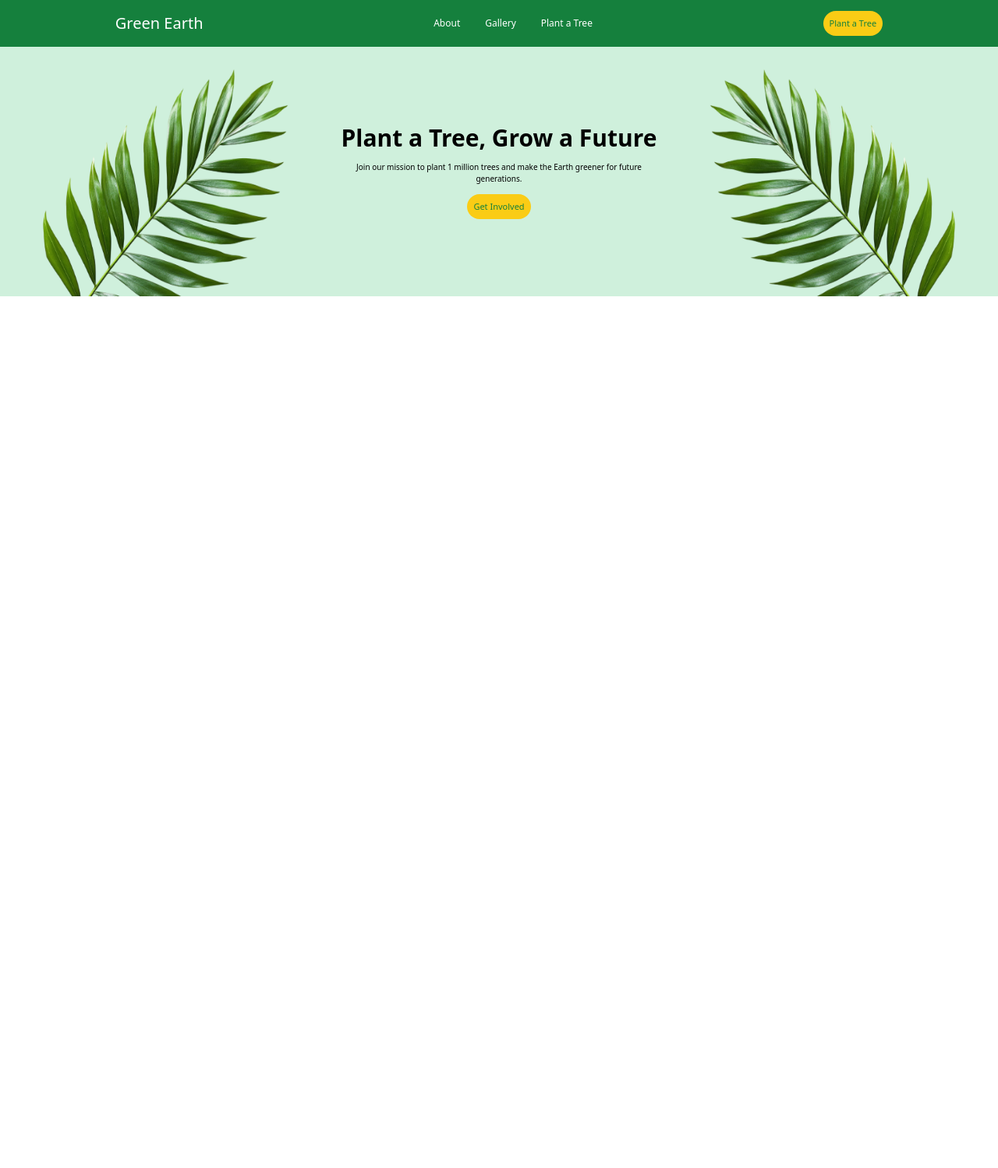
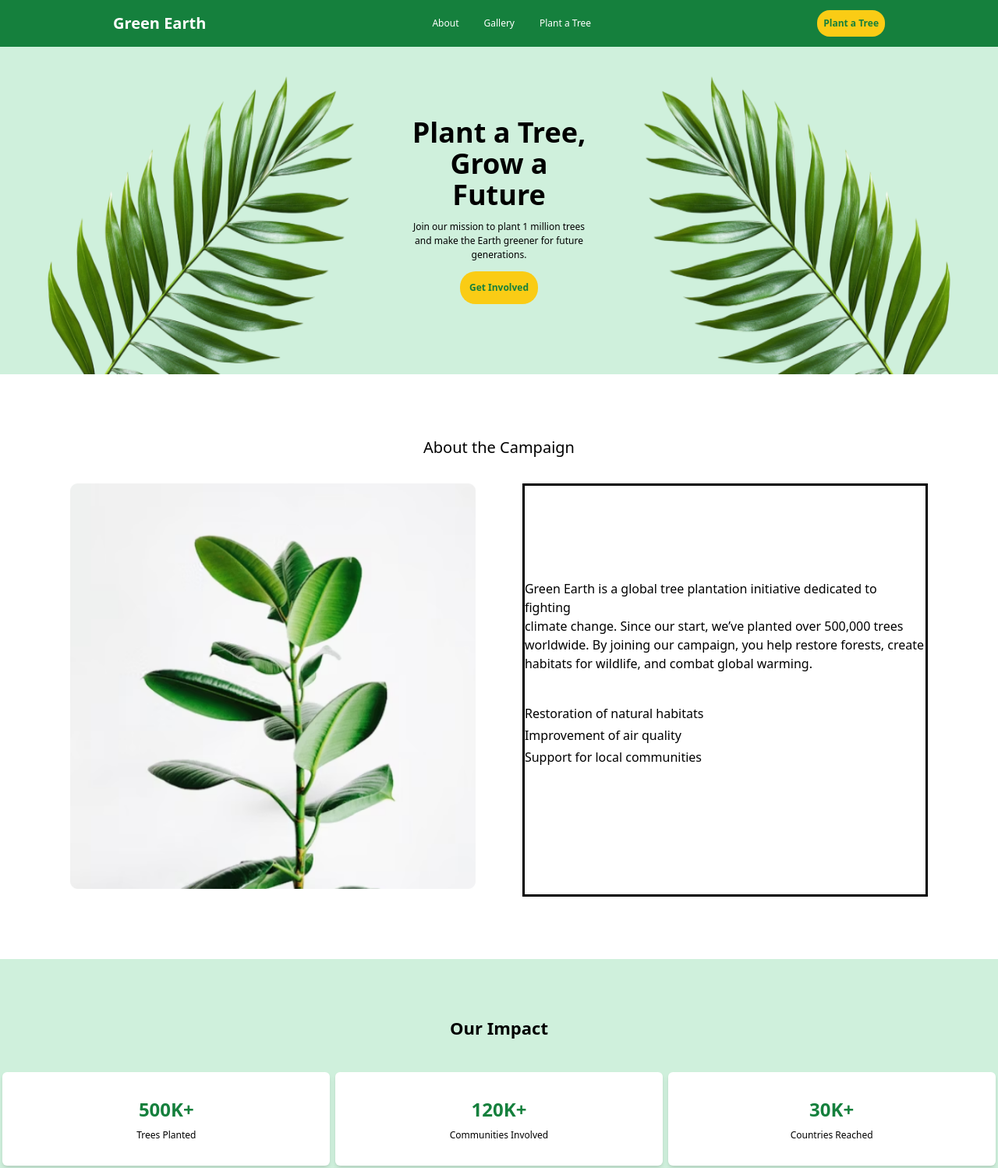
Before and after one commit to Sumaiya-Akter-Shetu/Green-Earth, a plain HTML site: page index.html in a window 1280 px wide. Shown: the top 1498 px of the page at 78% size. Before the commit the page ends 800 px from the top, so only its background shows below. Drawn offline with nearby package versions, Linux system fonts and the light colour scheme.

Commit message:
added footer section

```diff
--- a/index.html
+++ b/index.html
@@ -14,8 +14,8 @@
 <body>
 <header>
     <!-- navbar section -->
-    <nav class="flex justify-around items-center bg-[#15803D] mx-auto h-[60px] max-w-[1280px]">
-        <div class="text-[#FFFFFF] text-[20px] font-[130px]">Green Earth</div>
+    <nav class="flex justify-around items-center bg-[#15803D] mx-auto h-[60px] max-w-[1920px]">
+        <div class="text-[#FFFFFF] text-[20px] font-bold">Green Earth</div>
         <div>
             <ul class="flex gap-8 text-[12px] text-[#FFFFFF]">
                 <li><a href="">About</a></li>
@@ -23,25 +23,74 @@
                <li><a href="">Plant a Tree</a></li>
             </ul>
         </div>
-        <button class="bg-[#FACC15] text-[11px] p-2 rounded-[16px] text-[#15803D]">Plant a Tree</button>
+        <button class="bg-[#FACC15] text-[#15803D] text-[12px] font-bold p-2 rounded-[16px] ">Plant a Tree</button>
     </nav>
 </header>
 <main>
     <!-- banner section -->
     <section>
-        <div class="flex justify-around items-center gap-5 bg-[#CFF0DC] h-[320px] mx-auto max-w-[1280px]">
-            <img class=" h-[320px] w-[400px]"  src="assets/hero-leaf1.png" alt="">
+        <div class="flex justify-around items-center gap-5 bg-[#CFF0DC] h-[420px] mx-auto max-w-[1920px]">
+            <img class=" h-[420px] w-[500px]"  src="assets/hero-leaf1.png" alt="">
         <div class="items-center text-center border-blue-500">
-            <h1 class="text-3xl font-bold mb-3">Plant a Tree, Grow a Future</h1>
-            <p class="text-[10px] mb-3">Join our mission to plant 1 million trees and make the Earth greener for  future <br>
+            <h1 class="text-4xl font-bold mb-3">Plant a Tree, Grow a Future</h1>
+            <p class="text-[12px] mb-3">Join our mission to plant 1 million trees and make the Earth greener for  future <br>
 generations.</p>
-            <button class="bg-[#FACC15] text-[11px] p-2 rounded-[16px] text-[#15803D]">Get Involved</button>
+            <button class="bg-[#FACC15] text-[12px] font-bold p-3 rounded-[20px] text-[#15803D]">Get Involved</button>
         </div>
-        <img class="h-[320px] w-[400px]" src="assets/hero-leaf2.png" alt="">
+        <img class="h-[420px] w-[500px]" src="assets/hero-leaf2.png" alt="">
+        </div>
+    </section>
+    <!-- About the Campaign -->
+     <section class="mx-auto max-w-[1100px] my-20">
+        <h1 class="text-center text-xl font-warp mb-8">About the Campaign</h1>
+        <div class="flex justify-between items-center gap-15">
+            <div class="w-[530px] h-[530px] "><img src="assets/about.png" alt=""></div>
+            <div class="w-[530px] h-[530px] border-3 items-center pt-20">
+                <p class="my-10 text-[16px] ">Green Earth is a global tree plantation initiative dedicated to fighting <br> climate change. Since our start, we’ve planted over 500,000 trees <br> worldwide. By joining our campaign, you help restore forests, create <br> habitats for wildlife, and combat global warming.</p>
+                <ul class="">
+                    <li class="mb-1">Restoration of natural habitats</li>
+                    <li class="mb-1">Improvement of air quality</li>
+                    <li class="mb-1">Support for local communities</li>
+                </ul>
+            </div>
+        </div>
+     </section>
+
+    <!--Our Impact  -->
+    <section class="bg-[#CFF0DC] h-[330px] mx-auto max-w-[1920px]">
+        <h1 class="text-[22px] font-bold pt-18 text-center">Our Impact</h1>
+        <div class="flex justify-around items-center text-center">
+
+            <div class="bg-[#FFFFFF] text-center items-center h-[120px] w-[420px] p-8 mt-10 shadow-md rounded-md gap-15">
+                <span class="text-2xl font-bold text-[#15803D] ">500K+</span>
+                <h2 class="text-[12px] mt-2">Trees Planted</h2>
+            </div>
+            <div class="bg-[#FFFFFF] text-center items-center h-[120px] w-[420px] p-8 mt-10 shadow-md rounded-md gap-15">
+                <span class="text-2xl font-bold text-[#15803D] ">120K+</span>
+                <h2 class="text-[12px] mt-2">Communities Involved</h2>
+            </div>
+            <div class="bg-[#FFFFFF] text-center items-center h-[120px] w-[420px] p-8 mt-10 shadow-md rounded-md gap-15">
+                <span class="text-2xl font-bold text-[#15803D] ">30K+</span>
+                <h2 class="text-[12px] mt-2">Countries Reached</h2>
+            </div>
         </div>
     </section>
 
+    <!-- Plant a Tree Today -->
+    <section class="bg-[#166534] h-[350px] relative">
+        <h1 class="text-[#FFFFFF] text-2xl pt-12 text-center">Plant a Tree Today</h1>
+        <div class="bg-[#15803D] h-[210px] w-[410px] rounded-md absolute top-25 left-140 p-7">
+        <input class="bg-[#FFFFFF] rounded-sm p-1 absolute w-[350px]" type="text" placeholder="Your Name" name="" id=""><br><br>
+        <input class="bg-[#FFFFFF] rounded-sm p-1 absolute w-[350px]" type="email" placeholder="Your Email Address" name="" id=""><br>
+
+        <button class="bg-[#FACC15] text-[#15803D] rounded-md p-1 absolute top-40 left-10 w-[320px]">Donate Now</button>
+        </div>
+
+
+    </section>
+
 </main>
+<footer class="bg-[#14532D] text-[#FFFFFF] text-center h-[50px] text-[14px] p-4 mx-auto max-w-[1920px]"><span class="text-center ">© 2025 Green Earth. All Rights Reserved.</span></footer>
 <script src="script.js"></script>
 </body>
 </html>
```
